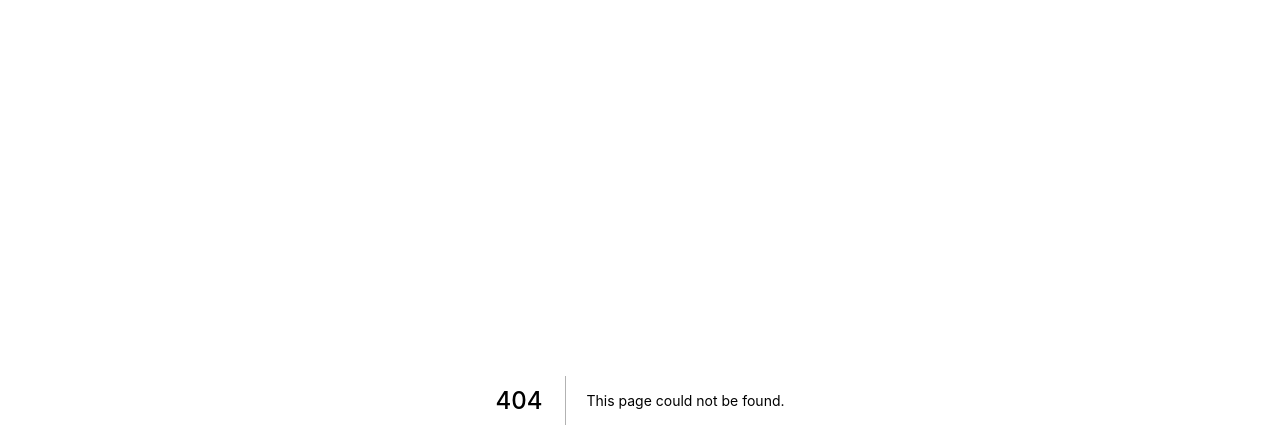
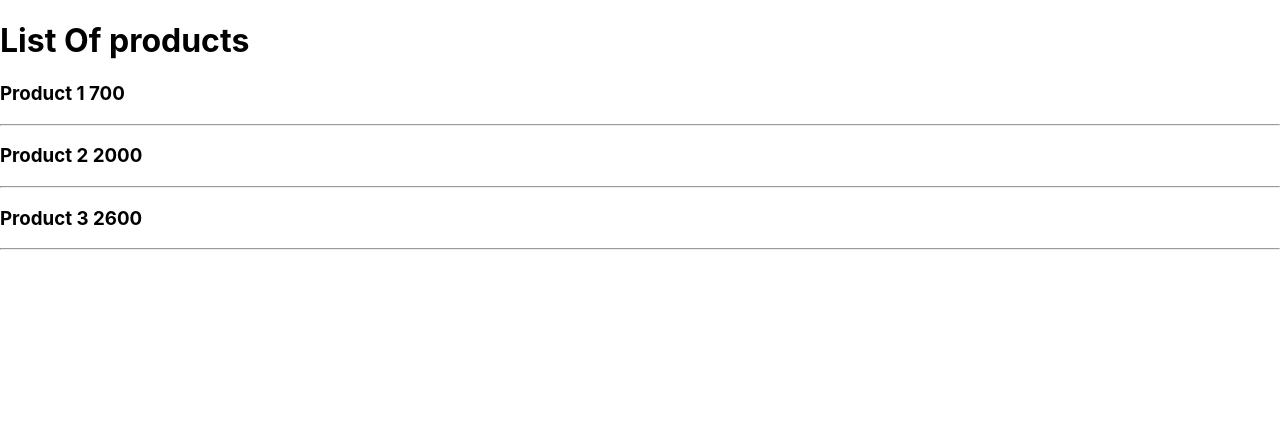
Before and after one commit to harshmathurx/next-pre-rendering, a Next.js app: page /products in a window 1280 px wide. Before the commit this address had no page. Shown: the top 448 px of the page. Built offline with nearby package versions, Linux system fonts and the light colour scheme; data requests are answered from the project's data file.

Commit message:
Incremental static regeneration

```diff
--- /dev/null
+++ b/db.json
@@ -0,0 +1,22 @@
+{
+    "products": [
+        {
+            "id": 1,
+            "title": "Product 1",
+            "price": 700,
+            "description": "Description 1"
+        },
+        {
+            "id": 2,
+            "title": "Product 2",
+            "price": 2000,
+            "description": "Life could be dream"
+        },
+        {
+            "id": 3,
+            "title": "Product 3",
+            "price": 2600,
+            "description": "Description 3"
+        }
+    ]
+}
--- a/package.json
+++ b/package.json
@@ -9,6 +9,7 @@
     "lint": "next lint"
   },
   "dependencies": {
+    "json-server": "^0.17.0",
     "next": "12.3.0",
     "react": "18.2.0",
     "react-dom": "18.2.0"
--- /dev/null
+++ b/pages/products/index.js
@@ -0,0 +1,31 @@
+import Link from 'next/link';
+import React from 'react'
+
+export async function getStaticProps() {
+    console.log("Regenerating products");
+    const res = await fetch('http://localhost:4000/products');
+    const data = await res.json();
+
+    return {
+        props: { products: data },
+        revalidate: 10
+    }
+}
+
+const ProductsList = ({ products }) => {
+    return (
+        <div>
+            <h1>List Of products</h1>
+            {products.map(post => (
+                <div key={post.id}>
+                    <Link href={`products/${post.id}`} passHref>
+                        <h3>{post.title} {post.price} </h3>
+                    </Link>
+                        <hr />
+                </div>
+            ))}
+        </div>
+    )
+}
+
+export default ProductsList
```
Also changed, not shown: pages/products/[productId].js (added, +55 -0 lines), 2 other files (tests, documents, lock files or other folders).
